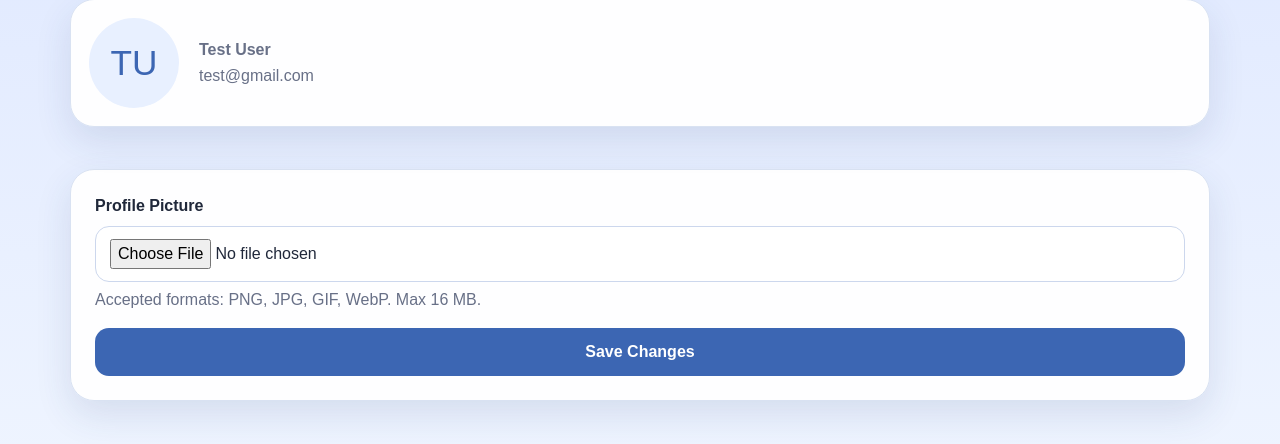
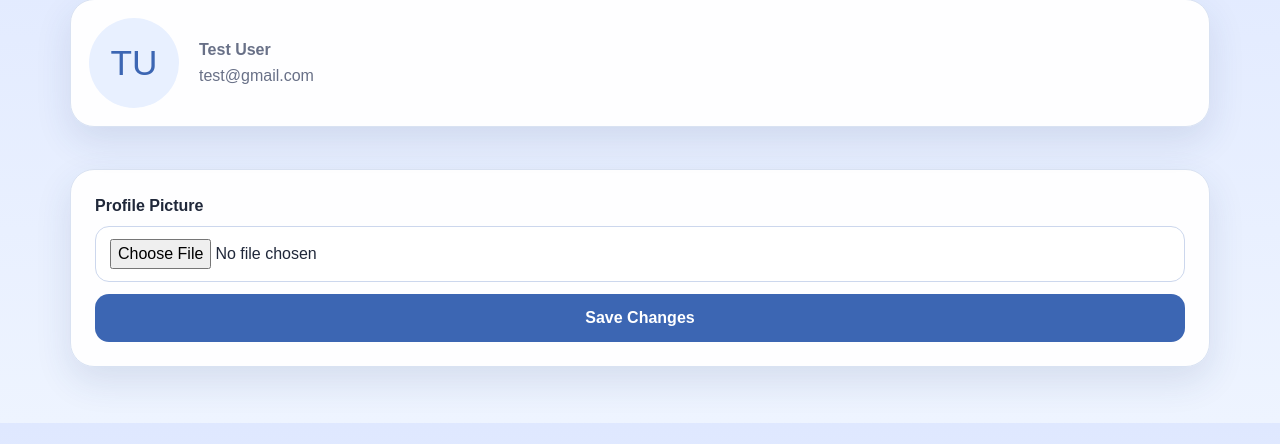
Before and after one commit to Benc25/csc330projectdemo, a Flask app: page /profile/settings in a window 1280 px wide. Shown: the part 154-598 px from the top of the page. Run offline with Flask 3, Linux system fonts and the light colour scheme; a user stored in the database is signed in; some libraries are stand-ins or nearby versions.

Commit message:
Syntax Fix

```diff
--- a/app/templates/profile_settings.html
+++ b/app/templates/profile_settings.html
@@ -34,7 +34,6 @@
         <div class="field-block">
             <label>Profile Picture</label>
             {{ form.avatar() }}
-            <p class="muted-small" style="margin-top: 6px;">Accepted formats: PNG, JPG, GIF, WebP. Max 16 MB.</p>
         </div>
         <div class="form-actions push-top">
             {{ form.submit(class='btn btn-primary') }}
```
